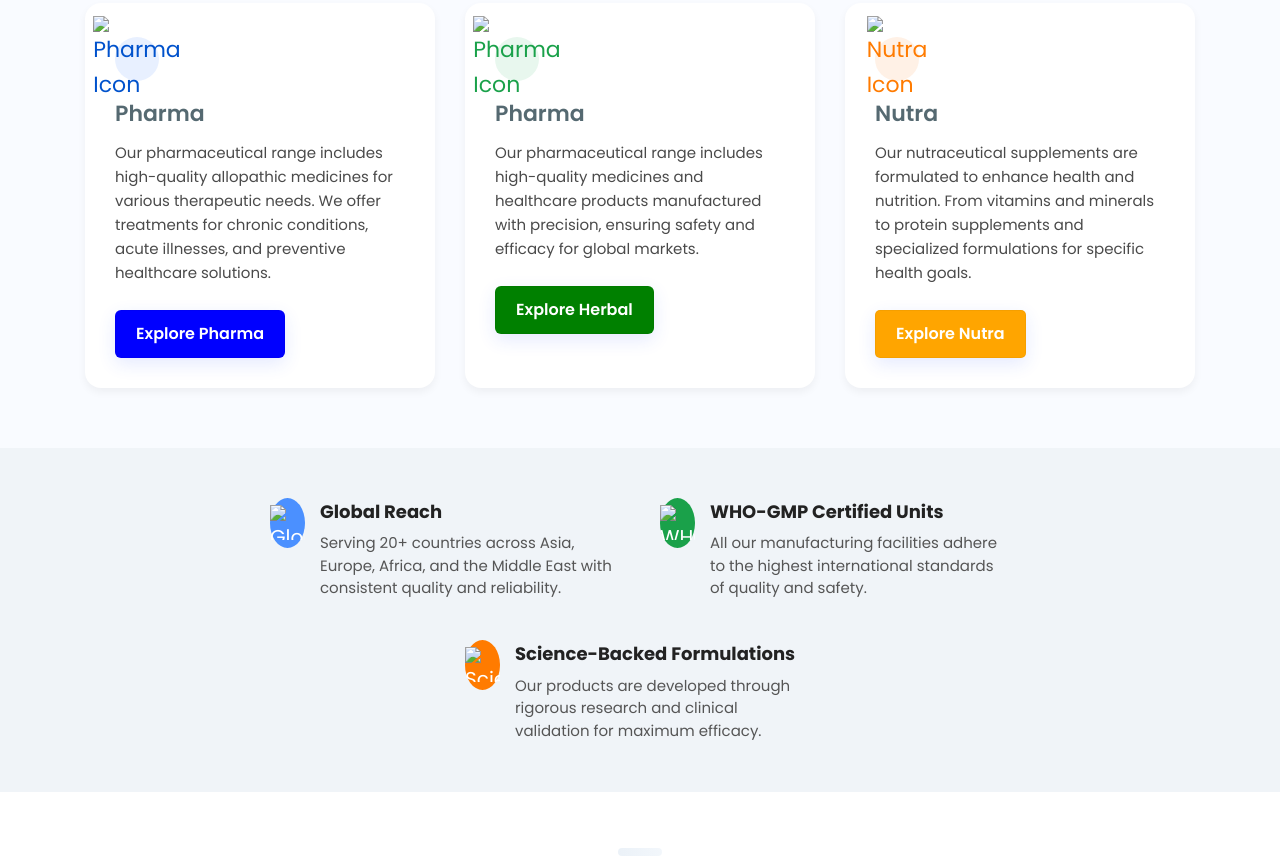
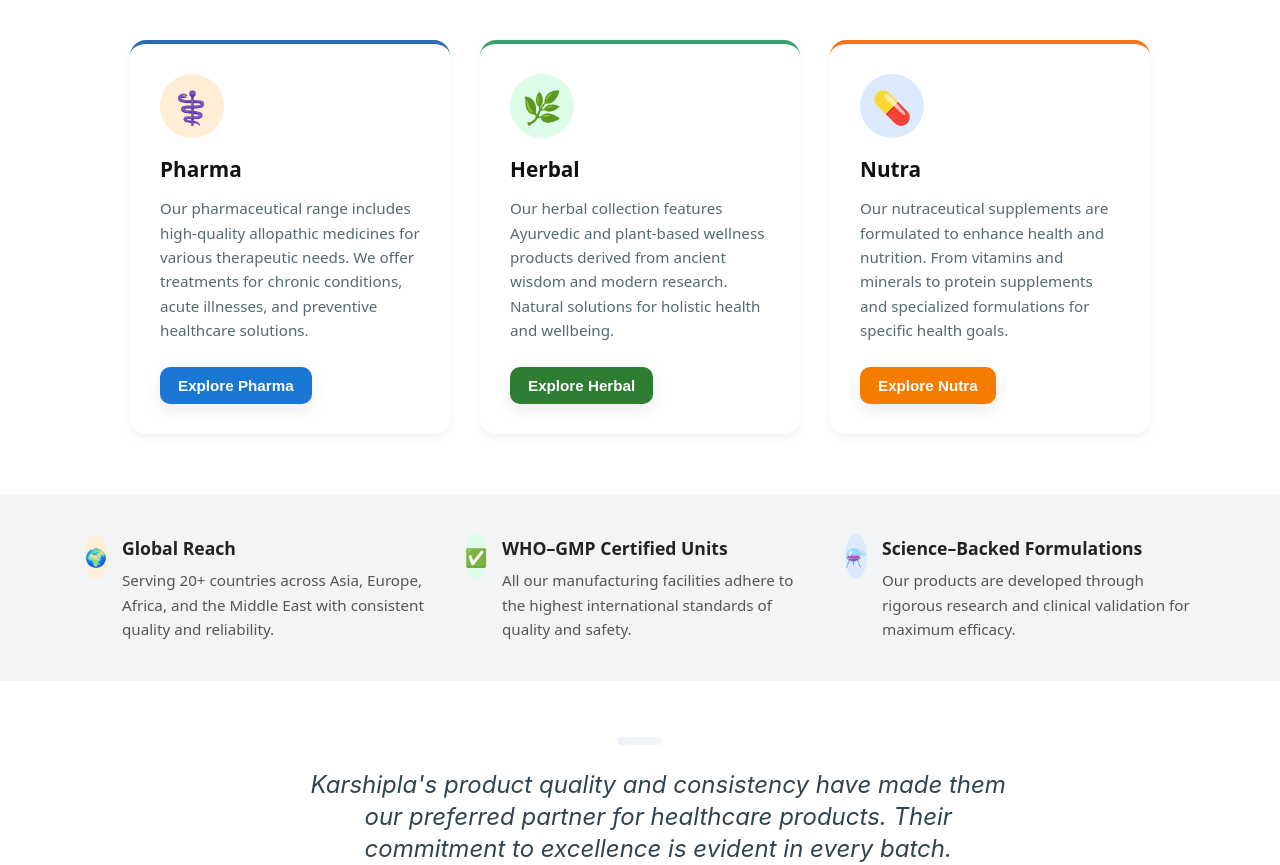
Before and after one commit to Sudipta2034/Healthcare-Product, a plain HTML site: page index.html in a window 1280 px wide. Shown: the part 513-1378 px from the top of the page. Drawn offline with Linux system fonts and the light colour scheme; a web font is replaced by a local one.

Commit message:
Initial commit

```diff
--- a/index.html
+++ b/index.html
@@ -5,10 +5,8 @@
   <meta name="viewport" content="width=device-width, initial-scale=1.0">
   <title>Karshipla Healthcare LLP</title>
   <link rel="stylesheet" href="style.css">
-  <link href="https://fonts.googleapis.com/css2?family=Poppins:wght@400;500;600;700&display=swap" rel="stylesheet">
 </head>
 <body>
-  <!-- Navbar -->
   <header class="navbar">
     <div class="logo">
       <img src="8b9cc32b3fb6d0b9e41246d2879adf29edf20ce9.png" alt="Karshipla Healthcare LLP Logo">
@@ -21,101 +19,69 @@
     </nav>
     <a href="#" class="btn-primary">Get in Touch</a>
   </header>
-
-  <!-- Hero Section -->
   <section class="healthcare-section">
     <div class="content">
       <h1>Explore Our Healthcare Categories</h1>
       <p>
-        Karshipla Healthcare LLP offers high-quality, globally trusted products across
-        Pharmaceuticals, Nutraceuticals, and Herbal wellness. Choose a category to begin.
+        Karshipla Healthcare LLP offers high-quality, globally trusted products across<br>
+        Pharmaceuticals, Nutraceuticals, and Herbal wellness. Choose a category to
+        <br>begin.
       </p>
     </div>
   </section>
-
-   <!-- Category Section -->
   <section class="category-section">
   <div class="category-container">
 
-      <div class="category-card">
-  <div class="icon pharma">
-    <img src="icons8-pharma-32.png" alt="Pharma Icon" />
-  </div>
+    <div class="category-card pharma">
+      <div class="icon">⚕️</div>
       <h3>Pharma</h3>
-  <p>
-    Our pharmaceutical range includes high-quality allopathic medicines for various therapeutic needs.
-    We offer treatments for chronic conditions, acute illnesses, and preventive healthcare solutions.
-  </p>
- <a href="#" class="btn pharma-btn" style="background-color: blue; color: white; padding: 10px 20px; text-decoration: none; border-radius: 6px; display: inline-block;">Explore Pharma</a>
-
+      <p>Our pharmaceutical range includes high-quality allopathic medicines for various therapeutic needs. We offer treatments for chronic conditions, acute illnesses, and preventive healthcare solutions.</p>
+      <button class="btn pharma-btn">Explore Pharma</button>
     </div>
 
-
-      <div class="category-card">
-  <div class="icon herbal">
-    <img src="icons8-herbal-64.png" alt="Pharma Icon" />
-  </div>
-  <h3>Pharma</h3>
-  <p>
-    Our pharmaceutical range includes high-quality medicines and healthcare products
-    manufactured with precision, ensuring safety and efficacy for global markets.
-  </p>
-<a href="#" class="btn herbal-btn" style="background-color: green; color: white; padding: 10px 20px; border-radius: 6px; text-decoration: none;">Explore Herbal</a>
+    <div class="category-card herbal">
+      <div class="icon">🌿</div>
+      <h3>Herbal</h3>
+      <p>Our herbal collection features Ayurvedic and plant-based wellness products derived from ancient wisdom and modern research. Natural solutions for holistic health and wellbeing.</p>
+      <button class="btn herbal-btn">Explore Herbal</button>
     </div>
 
-
-      <div class="category-card">
-        <div class="icon nutra">
-          <img src="icons8-medicine-50.png" alt="Nutra Icon"/>
-
-        </div>
+    <div class="category-card nutra">
+      <div class="icon">💊</div>
       <h3>Nutra</h3>
-        <p>
-          Our nutraceutical supplements are formulated to enhance health and nutrition.
-          From vitamins and minerals to protein supplements and specialized formulations for specific health goals.
-        </p>
-<a href="#" class="btn nutra-btn" style="background-color: orange; color: white; padding: 10px 20px; border-radius: 5px; text-decoration: none; display: inline-block;">Explore Nutra</a>
+      <p>Our nutraceutical supplements are formulated to enhance health and nutrition. From vitamins and minerals to protein supplements and specialized formulations for specific health goals.</p>
+      <button class="btn nutra-btn">Explore Nutra</button>
     </div>
 
   </div>
 </section>
 
-  <!-- Features Section -->
-  <section class="features-section">
-  <div class="feature">
-    <div class="feature-icon blue">
-      <img src="icons8-global-24.png" alt="Global Reach" class="icon-img">
-    </div>
+<section class="info-section">
+  <div class="info-box">
+    <div class="info-icon">🌍</div>
     <div>
       <h4>Global Reach</h4>
       <p>Serving 20+ countries across Asia, Europe, Africa, and the Middle East with consistent quality and reliability.</p>
     </div>
   </div>
 
-  <div class="feature">
-    <div class="feature-icon green">
-      <img src="icons8-certified-64.png" alt="WHO-GMP Certified Units" class="icon-img">
-    </div>
+  <div class="info-box">
+    <div class="info-icon">✅</div>
     <div>
-      <h4>WHO-GMP Certified Units</h4>
+      <h4>WHO–GMP Certified Units</h4>
       <p>All our manufacturing facilities adhere to the highest international standards of quality and safety.</p>
     </div>
   </div>
 
-  <div class="feature">
-    <div class="feature-icon orange">
-      <img src="icons8-experiment-68.png" alt="Science-Backed Formulations" class="icon-img">
-    </div>
+  <div class="info-box">
+    <div class="info-icon">⚗️</div>
     <div>
-      <h4>Science-Backed Formulations</h4>
+      <h4>Science–Backed Formulations</h4>
       <p>Our products are developed through rigorous research and clinical validation for maximum efficacy.</p>
     </div>
   </div>
 </section>
-
-
   <main>
-    <!-- Testimonial -->
     <section class="testimonial">
       <div class="container">
         <div class="quote-deco"></div>
@@ -123,14 +89,13 @@
         <p class="quote">
           Karshipla's product quality and consistency have made them our preferred partner for healthcare products. Their commitment to excellence is evident in every batch.
         </p>
+        <br>
 
         <p class="author">
           <strong>Dr. Ahmed Al-Farsi</strong> — Medical Supplies Distributor, UAE
         </p>
       </div>
     </section>
-
-    <!-- Partner CTA -->
     <section class="partner">
       <div class="container">
         <h2 class="partner-title">Partner With Us</h2>
@@ -144,44 +109,34 @@
     </section>
   </main>
 
-
-
-
-
-  <!-- Fonts -->
-  <link href="https://fonts.googleapis.com/css2?family=Pacifico&family=Poppins:wght@300;400;600;700&family=Playfair+Display:ital@1&display=swap" rel="stylesheet">
-
-  <!-- Footer -->
   <footer class="site-footer">
     <div class="container footer-grid">
-      <!-- Brand / About -->
       <div class="footer-col brand">
         <div class="logo">Karshipla</div>
         <p class="brand-desc">
-          Your trusted partner in global pharmaceutical supply with over 40 years of experience in manufacturing and exporting quality medicines.
+          Your trusted partner in global<br> pharmaceutical supply with over<br>
+           40 years of experience in<br> manufacturing and exporting<br> quality medicines.
         </p>
+<link rel="stylesheet" href="https://cdnjs.cloudflare.com/ajax/libs/font-awesome/6.4.2/css/all.min.css"/>
 
 <div class="social">
-          <a class="icon" href="#" aria-label="LinkedIn" title="LinkedIn">
-            <!-- LinkedIn icon -->
-            <svg viewBox="0 0 24 24" fill="none" aria-hidden="true"><path d="M4 4.998h4v14H4v-14zM6 2a2 2 0 110 4 2 2 0 010-4zM10.5 11.2c0-1.9 1.6-1.95 3-1.95 1.4 0 2.8.3 2.8 2.2v6.5h-3.9v-5.7c0-1.1 0-2.4-1.4-2.4-1.4 0-1.6 1-1.6 2.3v5.8H10.5v-6.8z" fill="currentColor"/></svg>
+  <a class="icon linkedin" href="#" aria-label="LinkedIn" title="LinkedIn">
+    <i class="fab fa-linkedin-in"></i>
   </a>
-          <a class="icon" href="#" aria-label="X / Twitter" title="X">
-            <!-- X icon -->
-            <svg viewBox="0 0 24 24" fill="none" aria-hidden="true"><path d="M5 4.5s6.5 6 14 7.5c0 0-6.5 6-14 7.5" stroke="currentColor" stroke-width="1.2" stroke-linecap="round" stroke-linejoin="round"/></svg>
+
+  <a class="icon twitter" href="#" aria-label="X / Twitter" title="X">
+    <i class="fab fa-twitter"></i>
   </a>
-          <a class="icon" href="#" aria-label="Facebook" title="Facebook">
-            <!-- Facebook icon -->
-            <svg viewBox="0 0 24 24" fill="none" aria-hidden="true"><path d="M14 6h2V3h-3a3 3 0 00-3 3v2H8v3h2v7h3v-7h2.5l.5-3H13V6z" fill="currentColor"/></svg>
+
+  <a class="icon facebook" href="#" aria-label="Facebook" title="Facebook">
+    <i class="fab fa-facebook-f"></i>
   </a>
-          <a class="icon" href="#" aria-label="Instagram" title="Instagram">
-            <!-- Instagram icon -->
-            <svg viewBox="0 0 24 24" fill="none" aria-hidden="true"><path d="M7 2h10a5 5 0 015 5v10a5 5 0 01-5 5H7a5 5 0 01-5-5V7a5 5 0 015-5zM12 8.8a3.2 3.2 0 100 6.4 3.2 3.2 0 000-6.4zM17.8 6.2a.7.7 0 11-1.4 0 .7.7 0 011.4 0z" fill="currentColor"/></svg>
+
+  <a class="icon instagram" href="#" aria-label="Instagram" title="Instagram">
+    <i class="fab fa-instagram"></i>
   </a>
 </div>
       </div>
-
-      <!-- Quick Links -->
       <nav class="footer-col links" aria-label="Quick Links">
         <h3>Quick Links</h3>
         <ul>
@@ -193,27 +148,28 @@
           <li><a href="#">Contact Us</a></li>
         </ul>
       </nav>
-
-      <!-- Contact Information -->
       <div class="footer-col contact">
         <h3>Contact Information</h3>
         <ul class="contact-list">
           <li>
             <svg class="ci" viewBox="0 0 24 24" aria-hidden="true"><path d="M12 2C8.1 2 5 5.1 5 9c0 6.3 7 13 7 13s7-6.7 7-13c0-3.9-3.1-7-7-7z" fill="currentColor"/></svg>
-            123 Pharmaceutical Avenue,<br/>Chennai - 600001, Tamil Nadu, India
+            123 Pharmaceutical Avenue,<br/>Chennai - 600001, Tamil Nadu,India
           </li>
+          <br>
           <li>
             <svg class="ci" viewBox="0 0 24 24" aria-hidden="true"><path d="M6.6 10.8a15.1 15.1 0 006.6 6.6l2.1-2.1a1 1 0 01.9-.3c1 .2 2 .3 2.9.3a1 1 0 011 1v3.2a1 1 0 01-1 1C9.9 21.9 2.1 14.1 2.1 4a1 1 0 011-1H6.3a1 1 0 011 1c0 1 .1 1.9.3 2.9.1.4 0 .8-.3.9L6.6 10.8z" fill="currentColor"/></svg>
             +91 44 2345 6789
           </li>
+          <br>
           <li>
-            <svg class="ci" viewBox="0 0 24 24" aria-hidden="true"><path d="M4 4h16v16H4z" fill="none"/><path d="M20 6l-8 6L4 6" stroke="currentColor" stroke-width="1.2" fill="none"/></svg>
+            <svg class="ci" viewBox="0 0 24 24" aria-hidden="true">
+    <path d="M20 4H4C2.9 4 2 4.9 2 6v12c0 1.1.9 2 2 2h16c1.1 0 2-.9 2-2V6c0-1.1-.9-2-2-2zm0 4l-8 5-8-5V6l8 5 8-5v2z" fill="currentColor"/>
+  </svg>
   <a href="mailto:exports@karshipla.com">exports@karshipla.com</a>
           </li>
         </ul>
       </div>
     </div>
-
     <div class="footer-bottom">
       <div class="container bottom-inner">
         <p class="copy">© 2025 Karshipla Healthcare LLP. All rights reserved.</p>
@@ -227,7 +183,3 @@
   </footer>
 </body>
 </html>
-
-
-</body>
-</html>
--- a/style.css
+++ b/style.css
@@ -1,4 +1,3 @@
-/* General Reset */
 * {
   margin: 0;
   padding: 0;
@@ -9,8 +8,6 @@ body {
   font-family: 'Poppins', sans-serif;
   color: #1a1a1a;
 }
-
-/* Navbar */
 .navbar {
   display: flex;
   align-items: center;
@@ -50,12 +47,11 @@ body {
 .btn-primary:hover {
   background-color: #005dc1;
 }
-
-/* Hero Section */
 .healthcare-section {
   text-align: center;
   padding: 100px 20px;
-  background: linear-gradient(to bottom, #e9f3ff, #f8fbff);
+  background: linear-gradient(to bottom, rgba(239, 246, 255, 1), rgba(219, 234, 254, 1));
+  box-shadow: 0 -5px 8px rgba(2, 203, 138, 1);
 }
 
 .healthcare-section h1 {
@@ -65,14 +61,17 @@ body {
   margin-bottom: 20px;
 }
 
-.healthcare-section p {
-  font-size: 18px;
-  color: #4a4a4a;
-  max-width: 900px;
-  margin: 0 auto;
-  line-height: 1.6;
+.healthcare-section .content p {
+    font-family: 'Inter', sans-serif;
+    font-weight: 400;
+    font-style: normal;
+    font-size: 20px;
+    line-height: 28px;
+    letter-spacing: 0;
+    text-align: center;
+    vertical-align: middle;
 }
-/* General Reset */
+
 * {
   margin: 0;
   padding: 0;
@@ -85,10 +84,22 @@ body {
   color: #1a1a1a;
 }
 
-/* Category Section */
+:root {
+  --pharma: rgba(43, 108, 176, 1);
+  --herbal: rgba(56, 161, 105, 1);
+  --nutra: rgba(249, 115, 22, 1);
+}
+
+body {
+  font-family: 'Inter', sans-serif;
+  background: #f9fbff;
+  margin: 0;
+  padding: 0;
+  color: #333;
+}
+
 .category-section {
   padding: 60px 80px;
-  background: #f9fbff;
 }
 
 .category-container {
@@ -103,148 +114,136 @@ body {
   border-radius: 16px;
   box-shadow: 0 4px 8px rgba(0,0,0,0.05);
   padding: 30px;
-  max-width: 350px;
-  text-align: left;
-  transition: transform 0.3s ease;
+  width: 320px;
+  transition: all 0.3s ease;
   border-top: 4px solid transparent;
 }
 
 .category-card:hover {
   transform: translateY(-5px);
+  box-shadow: 0 6px 15px rgba(0,0,0,0.08);
 }
 
-/* Icons */
-.icon {
-  background: #f0f6ff;
-  width: 60px;
-  height: 60px;
+.category-card .icon {
+  width: 64px;
+  height: 64px;
+  border-radius: 9999px;
+  display: flex;
+  align-items: center;
+  justify-content: center;
+  font-size: 2rem;
+  margin: 0 0 15px 0;
+}
+
+.category-card.pharma .icon {
+  background-color: rgba(255, 237, 213, 1);
+}
+
+.category-card.herbal .icon {
+  background-color: rgba(220, 252, 231, 1);
+}
+
+.category-card.nutra .icon {
+  background-color: rgba(219, 234, 254, 1);
+}
+.category-card h3 {
+  margin-bottom: 10px;
+  font-size: 1.3rem;
+  color: #111;
+}
+
+.category-card p {
+  font-size: 0.95rem;
+  line-height: 1.6;
+  margin-bottom: 25px;
+}
+
+.btn {
+  display: inline-block;
+  padding: 10px 20px;
+  font-weight: 600;
+  font-size: 0.95rem;
+  border-radius: 6px;
+  border: none;
+  cursor: pointer;
+  color: #fff;
+  transition: background 0.3s ease, transform 0.2s ease;
+}
+
+.pharma { border-top-color: var(--pharma); }
+.herbal { border-top-color: var(--herbal); }
+.nutra { border-top-color: var(--nutra); }
+
+.pharma-btn {
+  background: rgba(43, 108, 176, 1);
+}
+
+.herbal-btn {
+  background: rgba(56, 161, 105, 1);
+}
+
+.nutra-btn {
+  background: rgba(249, 115, 22, 1);
+}
+
+.btn:hover {
+  opacity: 0.9;
+  transform: translateY(-2px);
+}
+
+.info-section {
+  display: flex;
+  gap: 30px;
+  justify-content: center;
+  flex-wrap: wrap;
+  padding: 40px 0;
+  background-color: rgba(243, 244, 246, 1);
+}
+
+.info-box {
+  display: flex;
+  align-items: flex-start;
+  gap: 15px;
+  background: none;
+  padding: 0;
+  box-shadow: none;
+  border-radius: 0;
+  max-width: 350px;
+}
+
+.info-icon {
+  width: 45px;
+  height: 45px;
+  font-size: 1.1em;
   border-radius: 50%;
   display: flex;
   align-items: center;
   justify-content: center;
-  margin-bottom: 15px;
-  font-size: 22px;
 }
 
-.icon.pharma {
-  background: #e8f0ff;
-  color: #0052cc;
+.info-box:nth-child(1) .info-icon {
+  background-color: rgba(255, 237, 213, 1);
 }
 
-.icon.herbal {
-  background: #e8f7ee;
-  color: #1aa14a;
+.info-box:nth-child(2) .info-icon {
+  background-color: rgba(220, 252, 231, 1);
 }
 
-.icon.nutra {
-  background: #fff1e6;
-  color: #ff7b00;
+.info-box:nth-child(3) .info-icon {
+  background-color: rgba(219, 234, 254, 1);
 }
 
-/* Text */
-.category-card h3 {
-  font-size: 22px;
-  font-weight: 600;
-  margin-bottom: 10px;
-}
-
-.category-card p {
-  color: #4a4a4a;
-  font-size: 15px;
-  line-height: 1.6;
-  margin-bottom: 25px;
-}
-
-/* Buttons */
-.btn {
-  display: inline-block;
-  padding: 10px 25px;
-  border-radius: 8px;
-  font-weight: 500;
-  text-decoration: none;
-  color: #fff;
-}
-
-.pharma-btn {
-  background: #1a66d4;
-}
-
-.herbal-btn {
-  background: #1aa14a;
-}
-
-.nutra-btn {
-  background: #ff7b00;
-}
-
-.btn:hover {
-  opacity: 0.9;
-}
-
-/* Features Section */
-.features-section {
-  background: #f0f4f8;
-  padding: 50px 80px;
-  display: flex;
-  flex-wrap: wrap;
-  gap: 40px;
-  justify-content: center;
-}
-
-.feature {
-  display: flex;
-  align-items: flex-start;
-  gap: 15px;
-  max-width: 350px;
-}
-
-.feature-icon {
-  width: 50px;
-  height: 50px;
-  border-radius: 50%;
-  display: flex;
-  align-items: center;
-  justify-content: center;
-  font-size: 20px;
-  color: #fff;
-}
-
-
-
-.feature-icon img.icon-img {
-  width: 35px;
-  height: 35px;
-  object-fit: contain;
-}
-
-.feature-icon.blue {
-  background: #4b90ff;
-}
-
-.feature-icon.green {
-  background: #1aa14a;
-}
-
-.feature-icon.orange {
-  background: #ff7b00;
-}
-
-.feature h4 {
-  font-size: 18px;
-  margin-bottom: 6px;
+.info-box h4 {
+  margin: 0 0 6px 0;
+  font-size: 1.1em;
   color: #222;
 }
 
-.feature p {
-  font-size: 15px;
+.info-box p {
+  margin: 0;
+  font-size: 0.95em;
   color: #555;
-  line-height: 1.5;
 }
-
-
-
-
-
 :root{
   --bg:#ffffff;
   --muted:#556971;
@@ -255,7 +254,6 @@ body {
   --radius:10px;
 }
 
-/* Reset-ish */
 *{box-sizing:border-box}
 html,body{height:100%}
 body{
@@ -268,19 +266,33 @@ body{
   line-height:1.6;
 }
 
-/* Generic container */
 .container{
   max-width:var(--max-width);
   margin:0 auto;
   padding:0 24px;
 }
 
-/* Testimonial */
 .testimonial{
   padding:48px 0 56px;
   text-align:center;
   position:relative;
   background:linear-gradient(#ffffff, #f7f9fb);
+}
+.testimonial .quote {
+    font-family: 'Inter', sans-serif;
+    font-weight: 400;
+    font-style: italic;
+    font-size: 24px;
+    line-height: 32px;
+    letter-spacing: 0;
+    text-align: center;
+    vertical-align: middle;
+    max-width: 732px;
+    height: 92.8px;
+    margin: 0 auto;
+    position: relative;
+    top: 1.6px;
+    left: 18.19px;
 }
 
 .testimonial .quote-deco{
@@ -307,7 +319,6 @@ body{
   font-size:15px;
 }
 
-/* Partner CTA */
 .partner{
   padding:72px 0 84px;
   background:linear-gradient(90deg, var(--accent-left) 0%, var(--accent-right) 100%);
@@ -332,8 +343,6 @@ body{
   color:rgba(255,255,255,0.95);
   line-height:1.6;
 }
-
-/* Button */
 .btn{
   display:inline-block;
   background:#ffffff;
@@ -352,7 +361,6 @@ body{
   box-shadow:0 10px 28px rgba(43,86,255,0.18);
 }
 
-/* Responsive sizes */
 @media (min-width:1100px){
   .quote{font-size:36px}
   .partner-title{font-size:42px}
@@ -379,7 +387,6 @@ body{
   --gap:28px;
 }
 
-/* Reset & base */
 *{box-sizing:border-box}
 html,body{height:100%}
 body{
@@ -397,29 +404,10 @@ body{
   padding:0 var(--container-pad);
 }
 
-/* Utility narrow width for CTA */
-.container.narrow{max-width:760px}
-
-/* Testimonial */
 .testimonial{
   padding:56px 0 44px;
   text-align:center;
   background:#fff;
-}
-
-.quote-mark{
-  display:flex;
-  justify-content:center;
-  gap:6px;
-  margin-bottom:18px;
-}
-.quote-mark span{
-  display:block;
-  width:6px;
-  height:28px;
-  background:linear-gradient(180deg,#e6eef6,#f6fbff);
-  border-radius:3px;
-  opacity:.95;
 }
 .quote{
   margin:0 auto 14px;
@@ -437,43 +425,40 @@ body{
   font-size:15px;
 }
 
-/* Partner CTA */
-.partner-cta{
-  padding:60px 0 72px;
-  background:linear-gradient(90deg,var(--accent-left),var(--accent-right));
-  text-align:center;
-  color:#fff;
-}
-.cta-title{
-  font-family:"Poppins",sans-serif;
-  font-weight:700;
-  font-size:36px;
-  margin:0 0 18px;
-}
-.cta-desc{
-  margin:0 auto 28px;
-  max-width:760px;
-  font-size:18px;
-  color:rgba(255,255,255,0.95);
-  line-height:1.6;
+.btn-primary {
+  display: inline-block;
+  background: rgba(0, 142, 200, 1);
+  color: #fff;
+  padding: 12px 28px;
+  border-radius: 10px;
+  text-decoration: none;
+  font-weight: 600;
+  box-shadow: 0 8px 22px rgba(39, 82, 255, 0.12);
+  border: 1px solid rgba(0, 0, 0, 0.05);
+  transition: transform 0.12s ease, box-shadow 0.12s ease;
 }
 
-/* Button */
-.btn-primary{
-  display:inline-block;
-  background:#fff;
-  color:var(--accent-right);
-  padding:12px 28px;
-  border-radius:10px;
-  text-decoration:none;
-  font-weight:600;
-  box-shadow:0 8px 22px rgba(39,82,255,0.12);
-  border:1px solid rgba(0,0,0,0.05);
-  transition:transform .12s ease, box-shadow .12s ease;
+.btn-primary:hover {
+  transform: translateY(-3px);
+  box-shadow: 0 12px 34px rgba(39, 82, 255, 0.18);
 }
-.btn-primary:hover{ transform:translateY(-3px); box-shadow:0 12px 34px rgba(39,82,255,0.18); }
 
-/* Footer */
+.site-footer p,
+.site-footer li {
+    font-family: 'Poppins', sans-serif;
+    font-weight: 400;
+    font-style: normal;
+    font-size: 16px;
+    line-height: 24px;
+    letter-spacing: 0;
+    vertical-align: middle;
+}
+.site-footer .container {
+  max-width: 1200px;
+  margin: 0 auto;
+  padding: 0 20px;
+}
+
 .site-footer{
   background:var(--footer-bg);
   color:var(--footer-muted);
@@ -488,8 +473,6 @@ body{
   padding:40px 0;
   align-items:start;
 }
-
-/* Brand column */
 .logo{
   font-family:"Pacifico",cursive;
   color:#fff;
@@ -502,23 +485,31 @@ body{
   margin:0 0 18px;
   max-width:300px;
 }
-.social{ display:flex; gap:12px; margin-top:8px; }
-.icon{
-  width:44px;
-  height:44px;
-  display:inline-flex;
-  align-items:center;
-  justify-content:center;
-  background:rgba(255,255,255,0.03);
-  border-radius:50%;
-  color:#cbd6dd;
-  text-decoration:none;
-  transition:transform .12s ease, background .12s ease;
+.social {
+  display: flex;
+  gap: 15px;
+  justify-content: flex-start;
+  align-items: center;
 }
-.icon svg{ width:18px; height:18px; display:block; }
-.icon:hover{ transform:translateY(-4px); background:rgba(255,255,255,0.06); color:#fff; }
 
-/* Links column */
+.social .icon {
+  width: 40px;
+  height: 40px;
+  border-radius: 9999px;
+  background-color: rgba(31, 41, 55, 1);
+  display: flex;
+  justify-content: center;
+  align-items: center;
+  color: white;
+  text-decoration: none;
+  font-size: 18px;
+  transition: transform 0.3s, background-color 0.3s;
+}
+
+.social .icon:hover {
+  transform: scale(1.1);
+  background-color: rgba(55, 65, 81, 1);
+}
 .footer-col h3{
   color:#fff;
   margin:0 0 14px;
@@ -533,13 +524,11 @@ body{
 }
 .links a:hover{ color:#fff; }
 
-/* Contact column */
 .contact .contact-list{ list-style:none; padding:0; margin:0; line-height:1.9; }
 .contact .contact-list li{ display:flex; gap:12px; align-items:flex-start; color:var(--footer-muted); }
 .contact .contact-list li a{ color:var(--footer-muted); text-decoration:none; }
 .ci{ width:18px; height:18px; color:#2ea0d9; margin-top:4px; }
 
-/* Bottom bar */
 .footer-bottom{
   border-top:1px solid rgba(255,255,255,0.03);
   margin-top:36px;
@@ -556,7 +545,6 @@ body{
 .legal a{ color:var(--footer-muted); text-decoration:none; font-size:14px; }
 .legal a:hover{ color:#fff; }
 
-/* Responsive */
 @media (max-width:980px){
   .footer-grid{ grid-template-columns: 1fr; }
   .brand-desc{ max-width:100%; }
@@ -572,3 +560,68 @@ body{
   .btn-primary{ padding:10px 20px; }
   .logo{ font-size:28px; }
 }
+.category-card.pharma .btn.pharma-btn {
+  --pharma-blue: #1976D2;
+  --pharma-blue-dark: #1565C0;
+
+  background: var(--pharma-blue);
+  color: #fff;
+  border: none;
+  padding: 10px 18px;
+  font-weight: 700;
+  border-radius: 10px;
+  cursor: pointer;
+  box-shadow: 0 6px 16px rgba(0,0,0,0.08);
+  transition: transform 150ms ease, box-shadow 150ms ease, background 120ms ease;
+}
+
+.category-card.pharma .btn.pharma-btn:hover {
+  background: var(--pharma-blue-dark);
+  transform: translateY(-2px);
+  box-shadow: 0 10px 22px rgba(0,0,0,0.10);
+}
+.category-card.herbal .btn.herbal-btn {
+  --herbal-green: #2E7D32;
+  --herbal-green-dark: #1B5E20;
+
+  background: var(--herbal-green);
+  color: #fff;
+  border: none;
+  padding: 10px 18px;
+  font-weight: 700;
+  border-radius: 10px;
+  cursor: pointer;
+  box-shadow: 0 6px 16px rgba(0,0,0,0.08);
+  transition: transform 150ms ease, box-shadow 150ms ease, background 120ms ease;
+}
+
+.category-card.herbal .btn.herbal-btn:hover {
+  background: var(--herbal-green-dark);
+  transform: translateY(-2px);
+  box-shadow: 0 10px 22px rgba(0,0,0,0.10);
+}
+
+.category-card.nutra .btn.nutra-btn {
+  --nutra-orange: #F57C00;
+  --nutra-orange-dark: #EF6C00;
+
+  background: var(--nutra-orange);
+  color: #fff;
+  border: none;
+  padding: 10px 18px;
+  font-weight: 700;
+  border-radius: 10px;
+  cursor: pointer;
+  box-shadow: 0 6px 16px rgba(0,0,0,0.08);
+  transition: transform 150ms ease, box-shadow 150ms ease, background 120ms ease;
+}
+
+.category-card.nutra .btn.nutra-btn:hover {
+  background: var(--nutra-orange-dark);
+  transform: translateY(-2px);
+  box-shadow: 0 10px 22px rgba(0,0,0,0.10);
+}
+.btn:focus {
+  outline: 3px solid rgba(0,0,0,0.15);
+  outline-offset: 3px;
+}
```
Also changed, not shown: 8b9cc32b3fb6d0b9e41246d2879adf29edf20ce9.png (added). Lines whose indentation alone changed are shown as unchanged.
